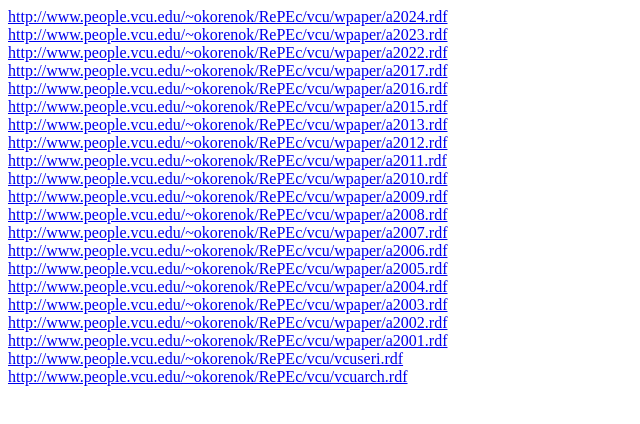
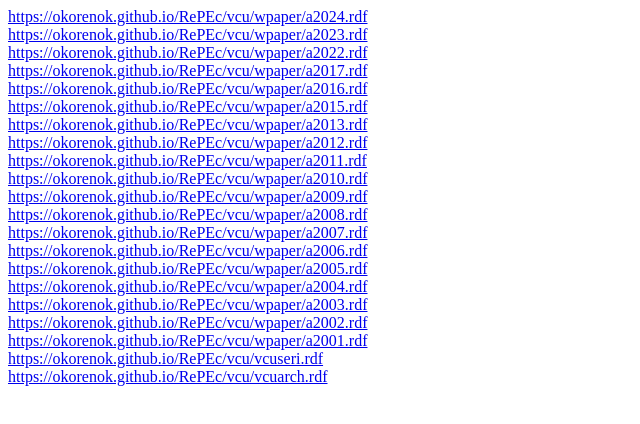
Before and after one commit to okorenok/RePEc, a plain HTML site: page vcu/index.html in a window 1280 px wide. Shown: the whole page, without its empty margins (0-640 px from the left). Drawn offline with Linux system fonts and the light colour scheme.

Commit message:
Update index.html

```diff
--- a/vcu/index.html
+++ b/vcu/index.html
@@ -1,68 +1,68 @@
 <!DOCTYPE html>
 <html>
 <body>
-<a href="http://www.people.vcu.edu/~okorenok/RePEc/vcu/wpaper/a2024.rdf">
-http://www.people.vcu.edu/~okorenok/RePEc/vcu/wpaper/a2024.rdf</a>
+<a href="https://okorenok.github.io/RePEc/vcu/wpaper/a2024.rdf">
+https://okorenok.github.io/RePEc/vcu/wpaper/a2024.rdf</a>
 <br>
-<a href="http://www.people.vcu.edu/~okorenok/RePEc/vcu/wpaper/a2023.rdf">
-http://www.people.vcu.edu/~okorenok/RePEc/vcu/wpaper/a2023.rdf</a>
+<a href="https://okorenok.github.io/RePEc/vcu/wpaper/a2023.rdf">
+https://okorenok.github.io/RePEc/vcu/wpaper/a2023.rdf</a>
 <br>
-<a href="http://www.people.vcu.edu/~okorenok/RePEc/vcu/wpaper/a2022.rdf">
-http://www.people.vcu.edu/~okorenok/RePEc/vcu/wpaper/a2022.rdf</a>
+<a href="https://okorenok.github.io/RePEc/vcu/wpaper/a2022.rdf">
+https://okorenok.github.io/RePEc/vcu/wpaper/a2022.rdf</a>
 <br>
-<a href="http://www.people.vcu.edu/~okorenok/RePEc/vcu/wpaper/a2017.rdf">
-http://www.people.vcu.edu/~okorenok/RePEc/vcu/wpaper/a2017.rdf</a>
+<a href="https://okorenok.github.io/RePEc/vcu/wpaper/a2017.rdf">
+https://okorenok.github.io/RePEc/vcu/wpaper/a2017.rdf</a>
 <br>
-<a href="http://www.people.vcu.edu/~okorenok/RePEc/vcu/wpaper/a2016.rdf">
-http://www.people.vcu.edu/~okorenok/RePEc/vcu/wpaper/a2016.rdf</a>
+<a href="https://okorenok.github.io/RePEc/vcu/wpaper/a2016.rdf">
+https://okorenok.github.io/RePEc/vcu/wpaper/a2016.rdf</a>
 <br>
-<a href="http://www.people.vcu.edu/~okorenok/RePEc/vcu/wpaper/a2015.rdf">
-http://www.people.vcu.edu/~okorenok/RePEc/vcu/wpaper/a2015.rdf</a>
+<a href="https://okorenok.github.io/RePEc/vcu/wpaper/a2015.rdf">
+https://okorenok.github.io/RePEc/vcu/wpaper/a2015.rdf</a>
 <br>
-<a href="http://www.people.vcu.edu/~okorenok/RePEc/vcu/wpaper/a2013.rdf">
-http://www.people.vcu.edu/~okorenok/RePEc/vcu/wpaper/a2013.rdf</a>
+<a href="https://okorenok.github.io/RePEc/vcu/wpaper/a2013.rdf">
+https://okorenok.github.io/RePEc/vcu/wpaper/a2013.rdf</a>
 <br>
-<a href="http://www.people.vcu.edu/~okorenok/RePEc/vcu/wpaper/a2012.rdf">
-http://www.people.vcu.edu/~okorenok/RePEc/vcu/wpaper/a2012.rdf</a>
+<a href="https://okorenok.github.io/RePEc/vcu/wpaper/a2012.rdf">
+https://okorenok.github.io/RePEc/vcu/wpaper/a2012.rdf</a>
 <br>
-<a href="http://www.people.vcu.edu/~okorenok/RePEc/vcu/wpaper/a2011.rdf">
-http://www.people.vcu.edu/~okorenok/RePEc/vcu/wpaper/a2011.rdf</a>
+<a href="https://okorenok.github.io/RePEc/vcu/wpaper/a2011.rdf">
+https://okorenok.github.io/RePEc/vcu/wpaper/a2011.rdf</a>
 <br>
-<a href="http://www.people.vcu.edu/~okorenok/RePEc/vcu/wpaper/a2010.rdf">
-http://www.people.vcu.edu/~okorenok/RePEc/vcu/wpaper/a2010.rdf</a>
+<a href="https://okorenok.github.io/RePEc/vcu/wpaper/a2010.rdf">
+https://okorenok.github.io/RePEc/vcu/wpaper/a2010.rdf</a>
 <br>
-<a href="http://www.people.vcu.edu/~okorenok/RePEc/vcu/wpaper/a2009.rdf">
-http://www.people.vcu.edu/~okorenok/RePEc/vcu/wpaper/a2009.rdf</a>
+<a href="https://okorenok.github.io/RePEc/vcu/wpaper/a2009.rdf">
+https://okorenok.github.io/RePEc/vcu/wpaper/a2009.rdf</a>
 <br>
-<a href="http://www.people.vcu.edu/~okorenok/RePEc/vcu/wpaper/a2008.rdf">
-http://www.people.vcu.edu/~okorenok/RePEc/vcu/wpaper/a2008.rdf</a>
+<a href="https://okorenok.github.io/RePEc/vcu/wpaper/a2008.rdf">
+https://okorenok.github.io/RePEc/vcu/wpaper/a2008.rdf</a>
 <br>
-<a href="http://www.people.vcu.edu/~okorenok/RePEc/vcu/wpaper/a2007.rdf">
-http://www.people.vcu.edu/~okorenok/RePEc/vcu/wpaper/a2007.rdf</a>
+<a href="https://okorenok.github.io/RePEc/vcu/wpaper/a2007.rdf">
+https://okorenok.github.io/RePEc/vcu/wpaper/a2007.rdf</a>
 <br>
-<a href="http://www.people.vcu.edu/~okorenok/RePEc/vcu/wpaper/a2006.rdf">
-http://www.people.vcu.edu/~okorenok/RePEc/vcu/wpaper/a2006.rdf</a>
+<a href="https://okorenok.github.io/RePEc/vcu/wpaper/a2006.rdf">
+https://okorenok.github.io/RePEc/vcu/wpaper/a2006.rdf</a>
 <br>
-<a href="http://www.people.vcu.edu/~okorenok/RePEc/vcu/wpaper/a2005.rdf">
-http://www.people.vcu.edu/~okorenok/RePEc/vcu/wpaper/a2005.rdf</a>
+<a href="https://okorenok.github.io/RePEc/vcu/wpaper/a2005.rdf">
+https://okorenok.github.io/RePEc/vcu/wpaper/a2005.rdf</a>
 <br>
-<a href="http://www.people.vcu.edu/~okorenok/RePEc/vcu/wpaper/a2004.rdf">
-http://www.people.vcu.edu/~okorenok/RePEc/vcu/wpaper/a2004.rdf</a>
+<a href="https://okorenok.github.io/RePEc/vcu/wpaper/a2004.rdf">
+https://okorenok.github.io/RePEc/vcu/wpaper/a2004.rdf</a>
 <br>
-<a href="http://www.people.vcu.edu/~okorenok/RePEc/vcu/wpaper/a2003.rdf">
-http://www.people.vcu.edu/~okorenok/RePEc/vcu/wpaper/a2003.rdf</a>
+<a href="https://okorenok.github.io/RePEc/vcu/wpaper/a2003.rdf">
+https://okorenok.github.io/RePEc/vcu/wpaper/a2003.rdf</a>
 <br>
-<a href="http://www.people.vcu.edu/~okorenok/RePEc/vcu/wpaper/a2002.rdf">
-http://www.people.vcu.edu/~okorenok/RePEc/vcu/wpaper/a2002.rdf</a>
+<a href="https://okorenok.github.io/RePEc/vcu/wpaper/a2002.rdf">
+https://okorenok.github.io/RePEc/vcu/wpaper/a2002.rdf</a>
 <br>
-<a href="http://www.people.vcu.edu/~okorenok/RePEc/vcu/wpaper/a2001.rdf">
-http://www.people.vcu.edu/~okorenok/RePEc/vcu/wpaper/a2001.rdf</a>
+<a href="https://okorenok.github.io/RePEc/vcu/wpaper/a2001.rdf">
+https://okorenok.github.io/RePEc/vcu/wpaper/a2001.rdf</a>
 <br>
-<a href="http://www.people.vcu.edu/~okorenok/RePEc/vcu/vcuseri.rdf">
-http://www.people.vcu.edu/~okorenok/RePEc/vcu/vcuseri.rdf</a>
+<a href="https://okorenok.github.io/RePEc/vcu/vcuseri.rdf">
+https://okorenok.github.io/RePEc/vcu/vcuseri.rdf</a>
 <br>
-<a href="http://www.people.vcu.edu/~okorenok/RePEc/vcu/vcuarch.rdf">
-http://www.people.vcu.edu/~okorenok/RePEc/vcu/vcuarch.rdf</a>
+<a href="https://okorenok.github.io/RePEc/vcu/vcuarch.rdf">
+https://okorenok.github.io/RePEc/vcu/vcuarch.rdf</a>
 
 
 </body>
```
